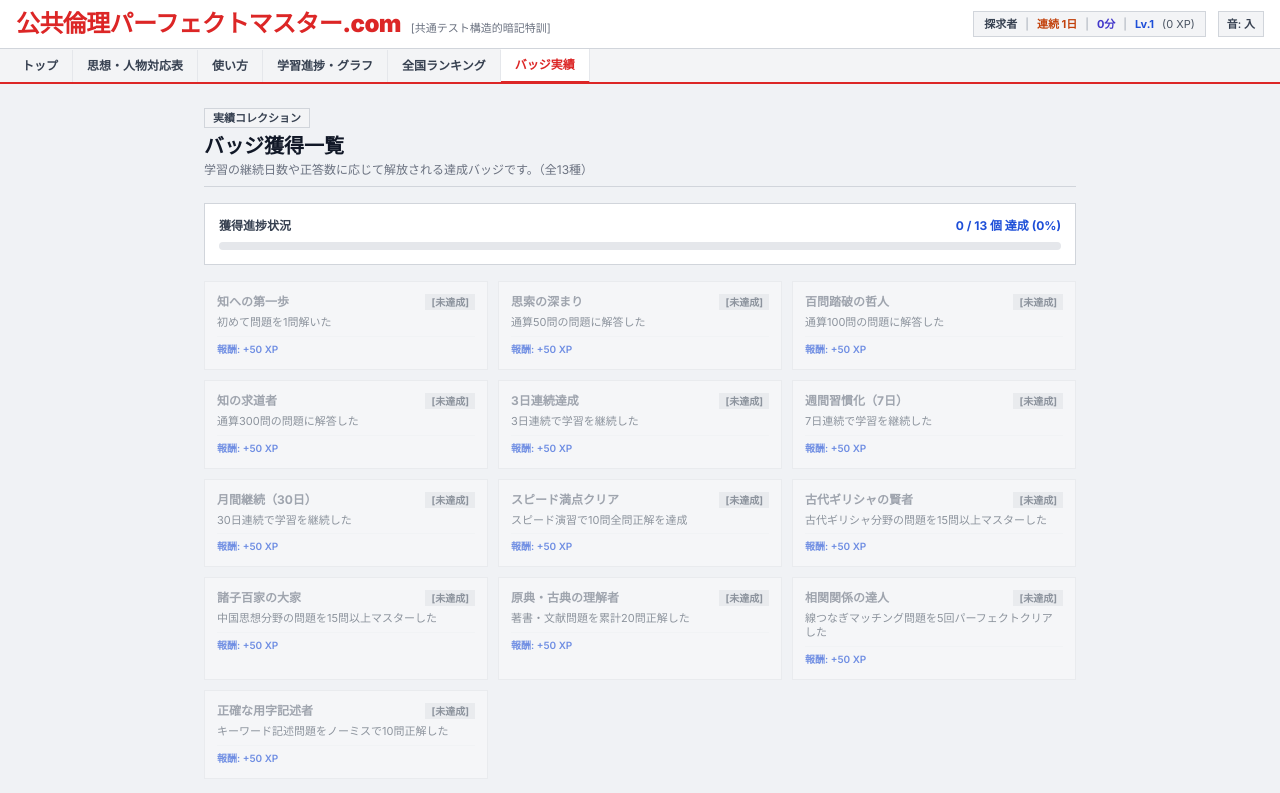
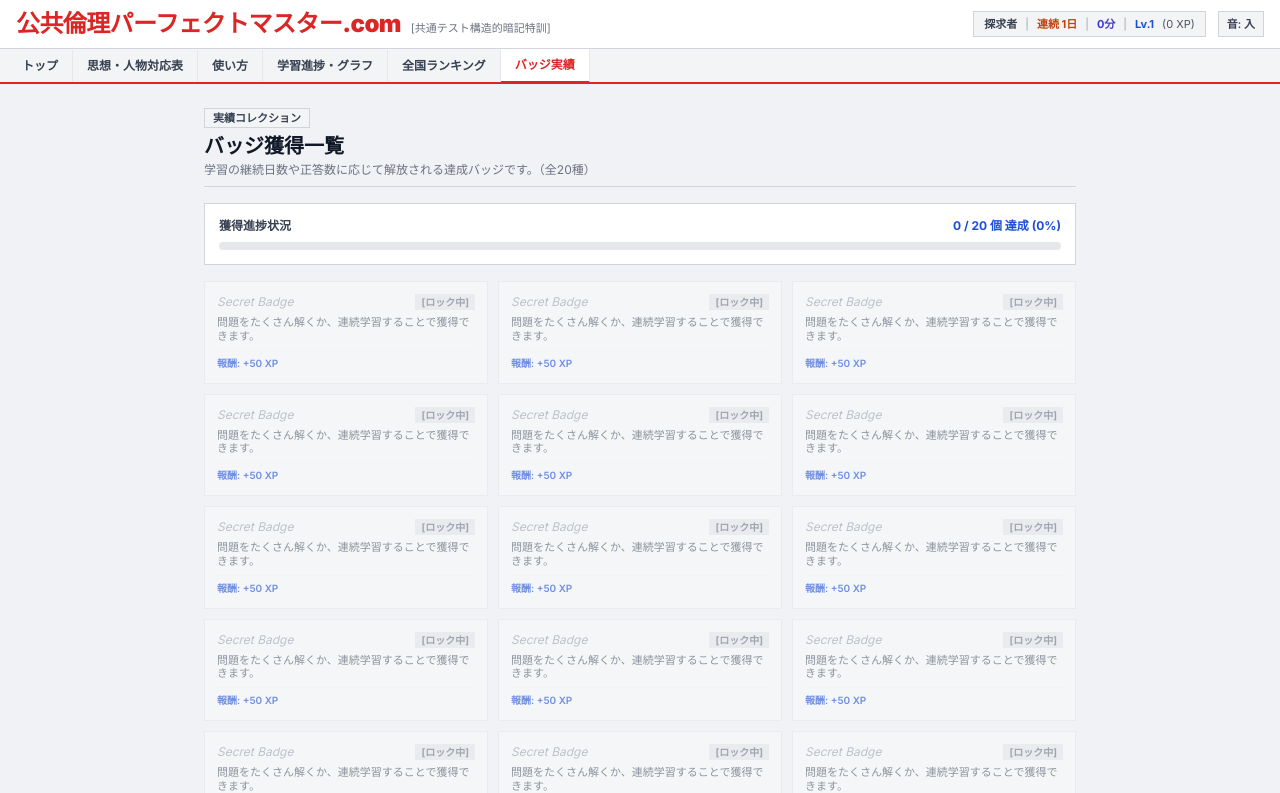
Before and after one commit to min0mi/kokyo-ethics, a Next.js app: page /badges in a window 1280 px wide. Shown: the top 793 px of the page. Built offline with nearby package versions, Linux system fonts and the light colour scheme; no server answers.

Commit message:
feat: add next question button on the top-right of quiz cards after answering

```diff
--- a/src/app/badges/page.tsx
+++ b/src/app/badges/page.tsx
@@ -61,22 +61,22 @@ export default function BadgesPage() {
               }`}
             >
               <div className="flex items-center justify-between">
-                <h3 className={`font-bold text-xs ${isUnlocked ? 'text-gray-900' : 'text-gray-500'}`}>
-                  {badge.name}
+                <h3 className={`font-bold text-xs ${isUnlocked ? 'text-gray-900' : 'text-gray-400 font-normal italic'}`}>
+                  {isUnlocked ? badge.name : 'Secret Badge'}
                 </h3>
                 <span
                   className={`text-[10px] font-bold px-1.5 py-0.2 rounded-xs ${
                     isUnlocked
                       ? 'bg-yellow-100 text-yellow-900 border border-yellow-300'
-                      : 'bg-gray-200 text-gray-600'
+                      : 'bg-gray-200 text-gray-500'
                   }`}
                 >
-                  {isUnlocked ? '[獲得済]' : '[未達成]'}
+                  {isUnlocked ? '[獲得済]' : '[ロック中]'}
                 </span>
               </div>
 
               <p className="text-[11px] text-gray-600 leading-tight">
-                {badge.description}
+                {isUnlocked ? badge.description : '問題をたくさん解くか、連続学習することで獲得できます。'}
               </p>
 
               <div className="text-[10px] text-blue-700 font-semibold pt-1 border-t border-gray-100">
--- a/src/components/quiz/ChoiceQuiz.tsx
+++ b/src/components/quiz/ChoiceQuiz.tsx
@@ -22,6 +22,7 @@ export const ChoiceQuiz: React.FC<ChoiceQuizProps> = ({
   const [isAnswered, setIsAnswered] = useState(false);
   const [isPassed, setIsPassed] = useState(false);
   const [canInput, setCanInput] = useState(false);
+  const [speedFeedback, setSpeedFeedback] = useState<'Excellent!' | 'Great!' | 'Good!' | null>(null);
 
   const timerRef = useRef<NodeJS.Timeout | null>(null);
   const isTransitioningRef = useRef<boolean>(false);
@@ -33,6 +34,7 @@ export const ChoiceQuiz: React.FC<ChoiceQuizProps> = ({
     setIsAnswered(false);
     setIsPassed(false);
     setCanInput(false);
+    setSpeedFeedback(null);
     isTransitioningRef.current = false;
     questionStartTimeRef.current = Date.now();
 
@@ -91,19 +93,24 @@ export const ChoiceQuiz: React.FC<ChoiceQuizProps> = ({
       setIsAnswered(true);
 
       const isCorrect = option === question.correctAnswer;
+      const res = UserDataStore.recordAnswer(question.id, isCorrect, isCorrect ? 4 : 1, elapsedSec);
 
       if (isCorrect) {
         sounds.playCorrect();
         isTransitioningRef.current = true;
-        // 正解時は 0.38 秒後に自動送り（サクサク快適テンポ）
+
+        if (res.speedRating === 'excellent') setSpeedFeedback('Excellent!');
+        else if (res.speedRating === 'great') setSpeedFeedback('Great!');
+        else if (res.speedRating === 'good') setSpeedFeedback('Good!');
+
+        // 自動送りのディレイを少し長め（750ms）にして、フィードバックを視認可能にする
         timerRef.current = setTimeout(() => {
           handleNext(true);
-        }, 380);
+        }, 750);
       } else {
         sounds.playWrong();
       }
 
-      const res = UserDataStore.recordAnswer(question.id, isCorrect, isCorrect ? 4 : 1, elapsedSec);
       if (res.newlyUnlockedBadges.length > 0 && onBadgeUnlocked) {
         res.newlyUnlockedBadges.forEach((b) => onBadgeUnlocked(b));
       }
@@ -141,7 +148,14 @@ export const ChoiceQuiz: React.FC<ChoiceQuizProps> = ({
   }, [canInput, isAnswered, question, selectedOption, isPassed, handleSelectOption, handlePass, handleNext]);
 
   return (
-    <div className="w-full max-w-2xl mx-auto space-y-2 text-xs">
+    <div className="w-full max-w-2xl mx-auto space-y-2 text-xs relative">
+      {speedFeedback && (
+        <div className="absolute inset-0 flex items-center justify-center pointer-events-none z-50">
+          <div className="bg-yellow-400 text-yellow-950 font-black text-2xl px-6 py-3 rounded-xs border-2 border-yellow-600 shadow-xl animate-bounce">
+            {speedFeedback}
+          </div>
+        </div>
+      )}
       {/* 問題カード */}
       <div className="bg-white border border-gray-300 rounded-xs p-4 space-y-3 shadow-xs">
         {/* 問題種別ラベル ＆ パスボタン */}
@@ -170,9 +184,14 @@ export const ChoiceQuiz: React.FC<ChoiceQuizProps> = ({
                 <span>パス [P]</span>
               </button>
             ) : (
-              <span className="text-gray-500">
-                Enterキーで次へ
-              </span>
+              <button
+                type="button"
+                onClick={() => handleNext(selectedOption === question.correctAnswer && !isPassed)}
+                className="px-2.5 py-0.5 bg-blue-600 hover:bg-blue-700 text-white font-bold rounded-xs text-[10px] flex items-center gap-0.5 shadow-xs"
+              >
+                <span>次へ</span>
+                <ChevronRight className="w-3 h-3 text-white" />
+              </button>
             )}
           </div>
         </div>
--- a/src/components/quiz/MatchingQuiz.tsx
+++ b/src/components/quiz/MatchingQuiz.tsx
@@ -192,7 +192,7 @@ export const MatchingQuiz: React.FC<MatchingQuizProps> = ({
           </span>
 
           <div className="flex items-center gap-2">
-            {!isFinished && (
+            {!isFinished ? (
               <button
                 type="button"
                 onClick={handlePass}
@@ -201,6 +201,23 @@ export const MatchingQuiz: React.FC<MatchingQuizProps> = ({
               >
                 <SkipForward className="w-3 h-3 text-gray-500" />
                 <span>パス [P]</span>
+              </button>
+            ) : (
+              <button
+                type="button"
+                onClick={() => {
+                  if (isFailed) {
+                    onComplete({ correct: 0, total: 1, xp: 1 });
+                  } else if (isPassed) {
+                    onComplete({ correct: 0, total: 1, xp: 2 });
+                  } else if (isAllCleared) {
+                    onComplete({ correct: 1, total: 1, xp: 25 });
+                  }
+                }}
+                className="px-2.5 py-0.5 bg-blue-600 hover:bg-blue-700 text-white font-bold rounded-xs text-[10px] flex items-center gap-0.5 shadow-xs"
+              >
+                <span>次へ</span>
+                <ChevronRight className="w-3 h-3 text-white" />
               </button>
             )}
             <span className="text-gray-600 font-bold">
--- a/src/components/quiz/RecallQuiz.tsx
+++ b/src/components/quiz/RecallQuiz.tsx
@@ -46,7 +46,26 @@ export const RecallQuiz: React.FC<RecallQuizProps> = ({
           <span className="bg-cyan-100 text-cyan-800 font-bold px-2 py-0.5 rounded-xs">
             分類想起トレーニング（自己評価）
           </span>
-          <span className="text-gray-500 font-bold">目標: {question.requiredCount}人</span>
+          <div className="flex items-center gap-2">
+            {selfGrade !== null ? (
+              <button
+                type="button"
+                onClick={() =>
+                  onComplete({
+                    correct: selfGrade === 'pass' ? 1 : 0,
+                    total: 1,
+                    xp: selfGrade === 'pass' ? 15 : 2,
+                  })
+                }
+                className="px-2.5 py-0.5 bg-blue-600 hover:bg-blue-700 text-white font-bold rounded-xs text-[10px] flex items-center gap-0.5 shadow-xs"
+              >
+                <span>次へ</span>
+                <ChevronRight className="w-3 h-3 text-white" />
+              </button>
+            ) : (
+              <span className="text-gray-500 font-bold">目標: {question.requiredCount}人</span>
+            )}
+          </div>
         </div>
 
         <h3 className="text-sm sm:text-base font-bold text-gray-900 leading-relaxed">
--- a/src/components/quiz/TypingQuiz.tsx
+++ b/src/components/quiz/TypingQuiz.tsx
@@ -1,6 +1,6 @@
 'use client';
 
-import React, { useState } from 'react';
+import React, { useState, useEffect, useRef } from 'react';
 import { TypingQuestion, Badge } from '@/types';
 import { CheckCircle2, XCircle, ChevronRight } from 'lucide-react';
 import { sounds } from '@/lib/sound';
@@ -21,10 +21,24 @@ export const TypingQuiz: React.FC<TypingQuizProps> = ({
   const [isAnswered, setIsAnswered] = useState(false);
   const [isCorrect, setIsCorrect] = useState(false);
   const [showHint, setShowHint] = useState(false);
+  const [speedFeedback, setSpeedFeedback] = useState<'Excellent!' | 'Great!' | 'Good!' | null>(null);
+
+  const startTimeRef = useRef<number>(Date.now());
+
+  useEffect(() => {
+    setInputVal('');
+    setIsAnswered(false);
+    setIsCorrect(false);
+    setShowHint(false);
+    setSpeedFeedback(null);
+    startTimeRef.current = Date.now();
+  }, [question.id]);
 
   const handleSubmit = (e: React.FormEvent) => {
     e.preventDefault();
     if (isAnswered || !inputVal.trim()) return;
+
+    const elapsedSec = (Date.now() - startTimeRef.current) / 1000;
 
     const cleanInput = inputVal.trim().toLowerCase().replace(/\s+/g, '');
     const matched = question.correctAnswers.some((ans) => {
@@ -41,27 +55,54 @@ export const TypingQuiz: React.FC<TypingQuizProps> = ({
       sounds.playWrong();
     }
 
-    const res = UserDataStore.recordAnswer(question.id, matched, matched ? 5 : 1);
+    const res = UserDataStore.recordAnswer(question.id, matched, matched ? 5 : 1, elapsedSec);
+
+    if (matched) {
+      if (res.speedRating === 'excellent') setSpeedFeedback('Excellent!');
+      else if (res.speedRating === 'great') setSpeedFeedback('Great!');
+      else if (res.speedRating === 'good') setSpeedFeedback('Good!');
+    }
+
     if (res.newlyUnlockedBadges.length > 0 && onBadgeUnlocked) {
       res.newlyUnlockedBadges.forEach((b) => onBadgeUnlocked(b));
     }
   };
 
   return (
-    <div className="w-full max-w-3xl mx-auto space-y-3">
+    <div className="w-full max-w-3xl mx-auto space-y-3 relative">
+      {speedFeedback && (
+        <div className="absolute inset-0 flex items-center justify-center pointer-events-none z-50">
+          <div className="bg-yellow-400 text-yellow-950 font-black text-2xl px-6 py-3 rounded-xs border-2 border-yellow-600 shadow-xl animate-bounce">
+            {speedFeedback}
+          </div>
+        </div>
+      )}
       <div className="bg-white border border-gray-300 p-4 sm:p-6 rounded-sm space-y-4">
         <div className="flex items-center justify-between text-xs pb-2 border-b border-gray-200">
           <span className="bg-emerald-100 text-emerald-800 font-bold px-2 py-0.5 rounded-xs">
             キーワード記述マスター
           </span>
-          {question.displayHint && (
+          <div className="flex items-center gap-2">
+            {question.displayHint && !isAnswered && (
               <button
+                type="button"
                 onClick={() => setShowHint(!showHint)}
                 className="text-[11px] text-blue-700 hover:underline font-bold"
               >
                 {showHint ? `[${question.displayHint}]` : 'ヒントを表示'}
               </button>
             )}
+            {isAnswered && (
+              <button
+                type="button"
+                onClick={() => onComplete({ correct: isCorrect ? 1 : 0, total: 1, xp: isCorrect ? 15 : 2 })}
+                className="px-2.5 py-0.5 bg-blue-600 hover:bg-blue-700 text-white font-bold rounded-xs text-[10px] flex items-center gap-0.5 shadow-xs"
+              >
+                <span>次へ</span>
+                <ChevronRight className="w-3 h-3 text-white" />
+              </button>
+            )}
+          </div>
         </div>
 
         <h3 className="text-sm sm:text-base font-bold text-gray-900 leading-relaxed whitespace-pre-line">
--- a/src/data/badges.ts
+++ b/src/data/badges.ts
@@ -1,10 +1,10 @@
 import { Badge } from '@/types';
 
 export const BADGES: Badge[] = [
-  // 回答数バッジ
+  // 回答数バッジ (1, 50, 100, 300, 500, 1000, 10000)
   {
     id: 'first_step',
-    name: '知への第一歩',
+    name: 'First Step',
     description: '初めて問題を1問解いた',
     icon: 'Sparkles',
     category: 'total_answers',
@@ -12,7 +12,7 @@ export const BADGES: Badge[] = [
   },
   {
     id: 'answered_50',
-    name: '思索の深まり',
+    name: 'Initiate',
     description: '通算50問の問題に解答した',
     icon: 'Flame',
     category: 'total_answers',
@@ -20,7 +20,7 @@ export const BADGES: Badge[] = [
   },
   {
     id: 'answered_100',
-    name: '百問踏破の哲人',
+    name: 'Scholar',
     description: '通算100問の問題に解答した',
     icon: 'Award',
     category: 'total_answers',
@@ -28,43 +28,101 @@ export const BADGES: Badge[] = [
   },
   {
     id: 'answered_300',
-    name: '知の求道者',
+    name: 'Thinker',
     description: '通算300問の問題に解答した',
     icon: 'Crown',
     category: 'total_answers',
     targetValue: 300,
   },
+  {
+    id: 'answered_500',
+    name: 'Sage',
+    description: '通算500問の問題に解答した',
+    icon: 'Compass',
+    category: 'total_answers',
+    targetValue: 500,
+  },
+  {
+    id: 'answered_1000',
+    name: 'Philosopher',
+    description: '通算1000問の問題に解答した',
+    icon: 'BookOpen',
+    category: 'total_answers',
+    targetValue: 1000,
+  },
+  {
+    id: 'answered_10000',
+    name: 'Transcendent',
+    description: '通算10000問の問題に解答した',
+    icon: 'Zap',
+    category: 'total_answers',
+    targetValue: 10000,
+  },
 
-  // ストリーク（連続日数）
+  // ストリーク（連続日数 - 3, 10, 50, 100）
   {
     id: 'streak_3',
-    name: '3日連続達成',
+    name: 'Novice Streak',
     description: '3日連続で学習を継続した',
     icon: 'Flame',
     category: 'streak',
     targetValue: 3,
   },
   {
-    id: 'streak_7',
-    name: '週間習慣化（7日）',
-    description: '7日連続で学習を継続した',
+    id: 'streak_10',
+    name: 'Dedicated',
+    description: '10日連続で学習を継続した',
     icon: 'Zap',
     category: 'streak',
-    targetValue: 7,
+    targetValue: 10,
   },
   {
-    id: 'streak_30',
-    name: '月間継続（30日）',
-    description: '30日連続で学習を継続した',
+    id: 'streak_50',
+    name: 'Unyielding',
+    description: '50日連続で学習を継続した',
     icon: 'Trophy',
     category: 'streak',
+    targetValue: 50,
+  },
+  {
+    id: 'streak_100',
+    name: 'Eternal Study',
+    description: '100日連続で学習を継続した',
+    icon: 'Crown',
+    category: 'streak',
+    targetValue: 100,
+  },
+
+  // スピード（解答速度）バッジ
+  {
+    id: 'lightning_reflection',
+    name: 'Lightning Reflection',
+    description: 'Excellent評価（1.5秒以内の正解）を10回獲得した',
+    icon: 'Sparkles',
+    category: 'speed',
+    targetValue: 10,
+  },
+  {
+    id: 'sharp_mind',
+    name: 'Sharp Mind',
+    description: 'Great評価（3.0秒以内の正解）を30回獲得した',
+    icon: 'Zap',
+    category: 'speed',
     targetValue: 30,
   },
+  {
+    id: 'steady_tempo',
+    name: 'Steady Tempo',
+    description: 'Good評価（5.0秒以内の正解）を50回獲得した',
+    icon: 'Gauge',
+    category: 'speed',
+    targetValue: 50,
+  },
 
-  // モード別・源流思想
+  // その他の実績バッジ
   {
     id: 'speed_perfect_10',
-    name: 'スピード満点クリア',
+    name: 'Flash Solver',
     description: 'スピード演習で10問全問正解を達成',
     icon: 'Gauge',
     category: 'speed',
@@ -72,7 +130,7 @@ export const BADGES: Badge[] = [
   },
   {
     id: 'master_greek',
-    name: '古代ギリシャの賢者',
+    name: 'Greek Sage',
     description: '古代ギリシャ分野の問題を15問以上マスターした',
     icon: 'Landmark',
     category: 'category_clear',
@@ -80,7 +138,7 @@ export const BADGES: Badge[] = [
   },
   {
     id: 'master_chinese',
-    name: '諸子百家の大家',
+    name: 'Eastern Master',
     description: '中国思想分野の問題を15問以上マスターした',
     icon: 'Scroll',
     category: 'category_clear',
@@ -88,7 +146,7 @@ export const BADGES: Badge[] = [
   },
   {
     id: 'book_scholar',
-    name: '原典・古典の理解者',
+    name: 'Classic Scholar',
     description: '著書・文献問題を累計20問正解した',
     icon: 'BookOpen',
     category: 'total_answers',
@@ -96,7 +154,7 @@ export const BADGES: Badge[] = [
   },
   {
     id: 'matching_expert',
-    name: '相関関係の達人',
+    name: 'Link Master',
     description: '線つなぎマッチング問題を5回パーフェクトクリアした',
     icon: 'Network',
     category: 'mastery',
@@ -104,7 +162,7 @@ export const BADGES: Badge[] = [
   },
   {
     id: 'typing_master',
-    name: '正確な用字記述者',
+    name: 'Perfect Scribe',
     description: 'キーワード記述問題をノーミスで10問正解した',
     icon: 'Edit3',
     category: 'mastery',
--- a/src/lib/storage/userDataStore.ts
+++ b/src/lib/storage/userDataStore.ts
@@ -101,6 +101,7 @@ export class UserDataStore {
     updatedProgress: UserProgressItem;
     profile: UserProfile;
     newlyUnlockedBadges: Badge[];
+    speedRating: 'excellent' | 'great' | 'good' | 'none';
   } {
     const progressMap = this.getProgressMap();
     const profile = this.getProfile();
@@ -119,9 +120,23 @@ export class UserDataStore {
 
     // プロファイル更新
     profile.totalAnswered += 1;
+    let speedRating: 'excellent' | 'great' | 'good' | 'none' = 'none';
+
     if (isCorrect) {
       profile.totalCorrect += 1;
       profile.xp += 10;
+
+      // 速度評価（秒単位）
+      if (elapsedSeconds <= 1.5) {
+        speedRating = 'excellent';
+        profile.excellentCount = (profile.excellentCount || 0) + 1;
+      } else if (elapsedSeconds <= 3.0) {
+        speedRating = 'great';
+        profile.greatCount = (profile.greatCount || 0) + 1;
+      } else if (elapsedSeconds <= 5.0) {
+        speedRating = 'good';
+        profile.goodCount = (profile.goodCount || 0) + 1;
+      }
     } else {
       profile.xp += 2;
     }
@@ -158,6 +173,12 @@ export class UserDataStore {
         isUnlocked = true;
       } else if (badge.id === 'first_step' && profile.totalAnswered >= 1) {
         isUnlocked = true;
+      } else if (badge.id === 'lightning_reflection' && (profile.excellentCount || 0) >= badge.targetValue) {
+        isUnlocked = true;
+      } else if (badge.id === 'sharp_mind' && (profile.greatCount || 0) >= badge.targetValue) {
+        isUnlocked = true;
+      } else if (badge.id === 'steady_tempo' && (profile.goodCount || 0) >= badge.targetValue) {
+        isUnlocked = true;
       }
 
       if (isUnlocked) {
@@ -174,6 +195,7 @@ export class UserDataStore {
       updatedProgress,
       profile,
       newlyUnlockedBadges,
+      speedRating,
     };
   }
 
--- a/src/types/index.ts
+++ b/src/types/index.ts
@@ -192,6 +192,9 @@ export interface UserProfile {
   totalCorrect: number;
   totalStudyTimeSeconds?: number; // 通算学習時間（秒）
   dailyCounts?: Record<string, DailyCount>;
+  excellentCount?: number;
+  greatCount?: number;
+  goodCount?: number;
 }
 
 export interface Badge {
```
Lines whose indentation alone changed are shown as unchanged.
